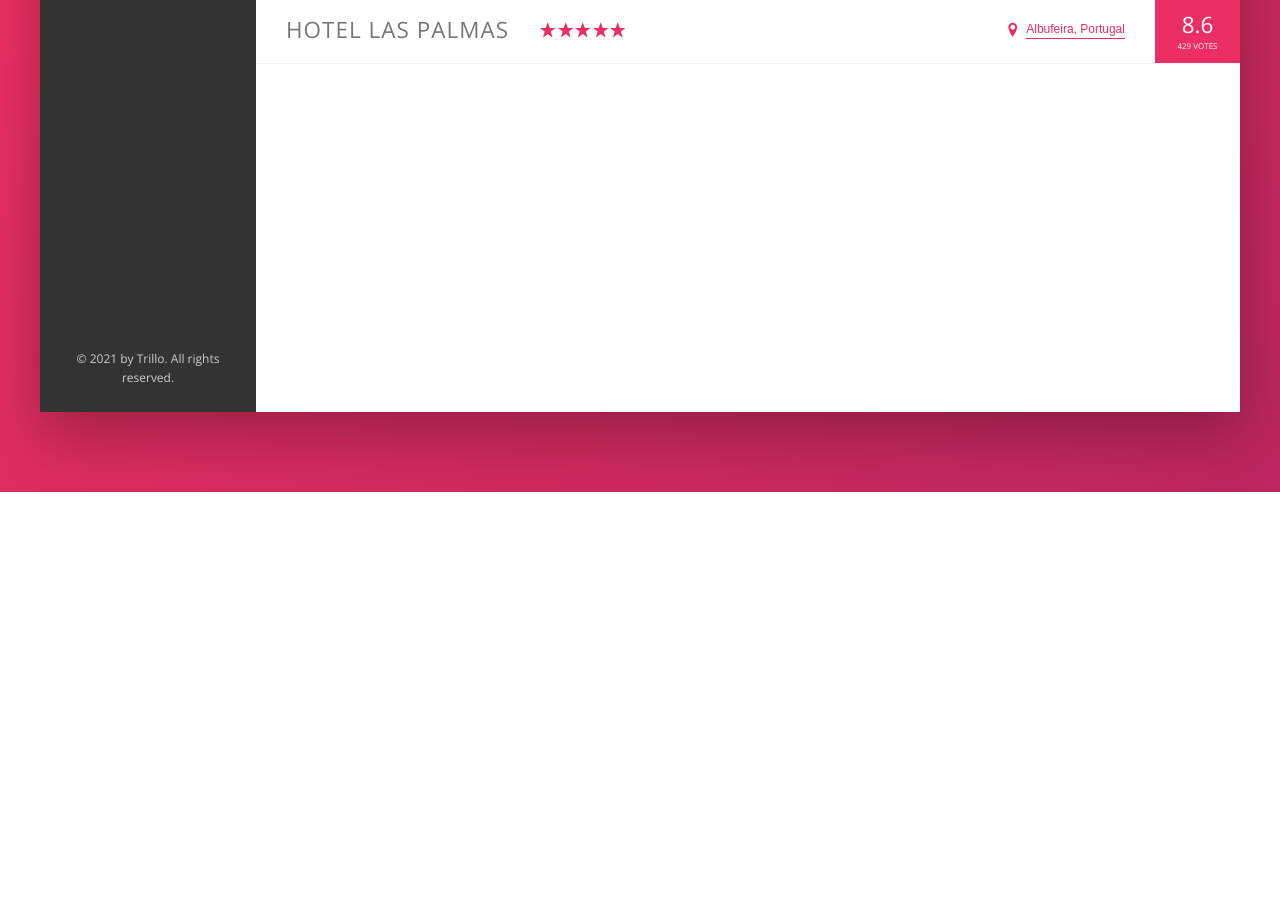
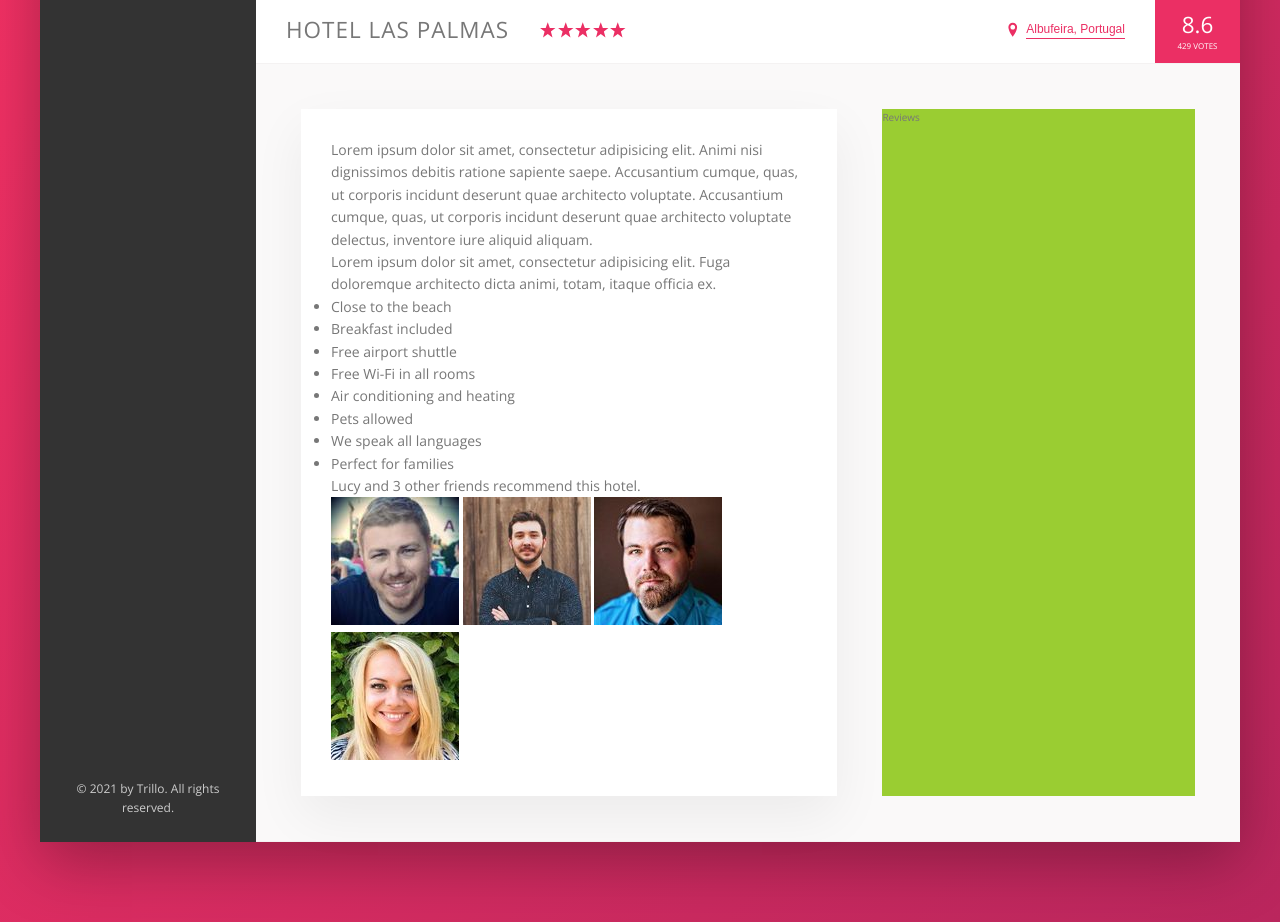
Before and after one commit to Misiogrzanka/FlexBox, a website: page index.html in a window 1280 px wide. Shown: the part 538-1460 px from the top of the page. Before the commit the page ends 1030 px from the top, so only its background shows below. Drawn offline with nearby package versions, Linux system fonts and the light colour scheme.

Commit message:
Created markup for details section and basic styling

```diff
--- a/index.html
+++ b/index.html
@@ -155,6 +155,46 @@
 							<div class="overview__rating-count">429 votes</div>
 						</div>
 					</div>
+
+					<div class="detail">
+						<div class="description">
+							<p class="paragraph">
+								Lorem ipsum dolor sit amet, consectetur adipisicing elit. Animi
+								nisi dignissimos debitis ratione sapiente saepe. Accusantium
+								cumque, quas, ut corporis incidunt deserunt quae architecto
+								voluptate. Accusantium cumque, quas, ut corporis incidunt
+								deserunt quae architecto voluptate delectus, inventore iure
+								aliquid aliquam.
+							</p>
+							<p class="paragraph">
+								Lorem ipsum dolor sit amet, consectetur adipisicing elit. Fuga
+								doloremque architecto dicta animi, totam, itaque officia ex.
+							</p>
+							<ul class="list">
+								<li class="list__item">Close to the beach</li>
+								<li class="list__item">Breakfast included</li>
+								<li class="list__item">Free airport shuttle</li>
+								<li class="list__item">Free Wi-Fi in all rooms</li>
+								<li class="list__item">Air conditioning and heating</li>
+								<li class="list__item">Pets allowed</li>
+								<li class="list__item">We speak all languages</li>
+								<li class="list__item">Perfect for families</li>
+							</ul>
+
+							<div class="recommend">
+								<p class="recommend__count">
+									Lucy and 3 other friends recommend this hotel.
+								</p>
+								<div class="recommend__friends">
+									<img src="img/user-3.jpg" alt="Friend 1" class="recommend__photo">
+									<img src="img/user-4.jpg" alt="Friend 2" class="recommend__photo">
+									<img src="img/user-5.jpg" alt="Friend 3" class="recommend__photo">
+									<img src="img/user-6.jpg" alt="Friend 4" class="recommend__photo">
+								</div>
+							</div>
+						</div>
+						<div class="user-reviews">Reviews</div>
+					</div>
 				</main>
 			</div>
 		</div>
--- a/sass/_base.scss
+++ b/sass/_base.scss
@@ -31,6 +31,9 @@ Grey dark 3: #999
 	--color-grey-dark-3: #999;
 
 	--shadow-dark: 0 2rem 6rem rgba(0,0,0, .3);
+	--shadow-light: 0 2rem 5rem rgba(0, 0, 0, .06);
+
+	--line: 1px solid var(--color-grey-light-2);
 }
 
 * {
--- a/sass/_components.scss
+++ b/sass/_components.scss
@@ -201,7 +201,7 @@
 // HOTEL OVERVIEW
 .overview {
 	display: flex;
-	border-bottom: 1px solid var(--color-grey-light-2);
+	border-bottom: var(--line);;
 	align-items: center;
 
 	&__heading {
--- a/sass/_layout.scss
+++ b/sass/_layout.scss
@@ -11,7 +11,7 @@
     font-size: 1.4rem;
     height: 7rem;
     background-color: #fff;
-    border-bottom: 1px solid var(--color-grey-light-2);
+    border-bottom: var(--line);
 
     display: flex;
     justify-content: space-between;
@@ -33,7 +33,27 @@
 
 .hotel-view {
     background-color: #fff;
-    height: 80rem;
-
     flex: 1;
 }
+
+.detail {
+    display: flex;
+    padding: 4.5rem;
+    background-color: var(--color-grey-light-1);
+    border-bottom: var(--line);
+}
+
+.description {
+    font-size: 1.4rem;
+    background-color: #fff;
+    box-shadow: var(--shadow-light);
+    padding: 3rem;
+
+    flex: 0 0 60%;
+    margin-right: 4.5rem;
+}
+
+.user-reviews {
+    background-color: yellowgreen;
+    flex: 1;
+}
```
Also changed, not shown: css/style.css.
